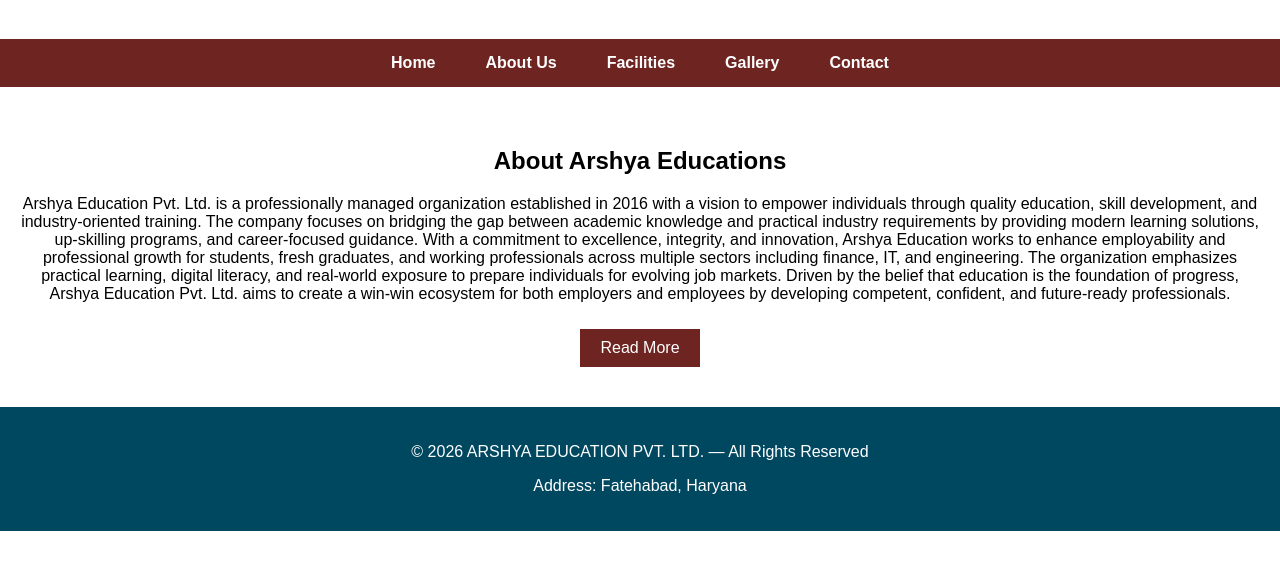
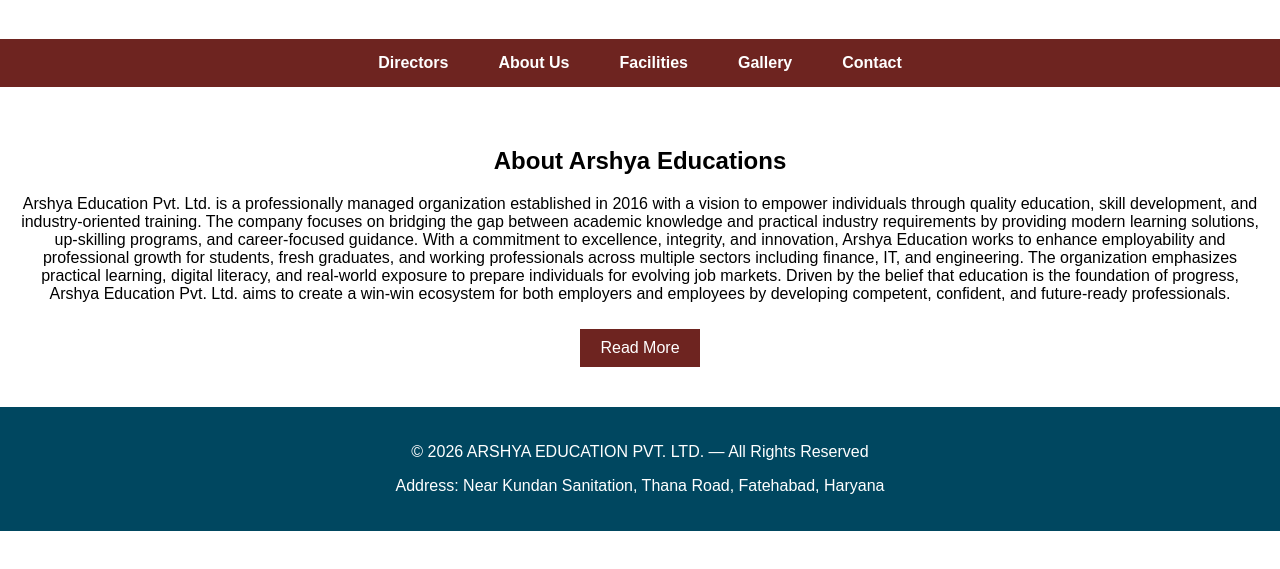
Before and after one commit to pulkitnarang17/arshyaeducation, a plain HTML site: page index.html in a window 1280 px wide. Shown: the part 197-766 px from the top of the page. Drawn offline with Linux system fonts and the light colour scheme.

Commit message:
Update contact information and navbar link

```diff
--- a/index.html
+++ b/index.html
@@ -103,7 +103,7 @@
 <!-- ===== NAVBAR ===== -->
 <nav class="navbar">
   <ul>
-    <li><a href="#">Home</a></li>
+    <li><a href="directors.html">Directors</a></li>
     <li><a href="#">About Us</a></li>
     <li><a href="#">Facilities</a></li>
     <li><a href="#">Gallery</a></li>
@@ -133,7 +133,7 @@
 <!-- ===== FOOTER ===== -->
 <footer class="footer">
   <p>© 2026 ARSHYA EDUCATION PVT. LTD. — All Rights Reserved</p>
-  <p>Address: Fatehabad, Haryana</p>
+  <p>Address: Near Kundan Sanitation, Thana Road, Fatehabad, Haryana</p>
 </footer>
 
 </body>
```
